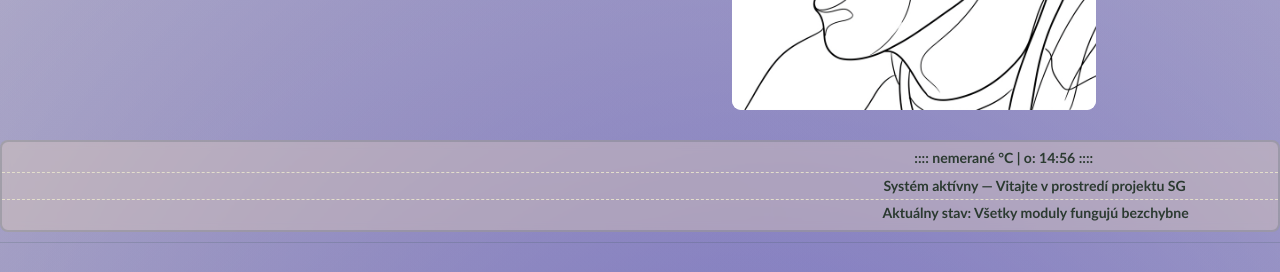
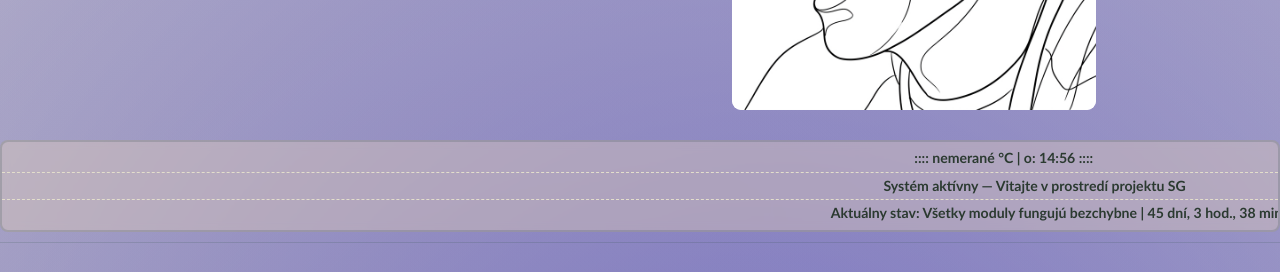
Before and after one commit to GabrielStromp/strompgabriel-web, a plain HTML site: page index.html in a window 1280 px wide. Shown: the part 459-731 px from the top of the page. Drawn offline with Linux system fonts and the light colour scheme; no server answers.

Commit message:
doplnenei posuv txt a čas

```diff
--- a/index.html
+++ b/index.html
@@ -58,7 +58,7 @@
         <!-- 3. Riadok: Voľný / Pripravený na ďalšie dáta -->
         <div class="ticker-row">
             <div class="ticker-content">
-                Aktuálny stav: Všetky moduly fungujú bezchybne
+                Aktuálny stav: Všetky moduly fungujú bezchybne | <span id="silvester-countdown">Načítavam čas...</span> |
             </div>
         </div>
     </section>
@@ -267,17 +267,41 @@
                     document.getElementById('temp-value').innerText = "nemerané";
                 });
         }
-
-
-
-
-
-
         // Spustenie odpočtu každú 1 sekundu
         setInterval(updateCountdown, 1000);
-
         // Počiatočné načítanie hodnoty pri štarte
         fetchNewTemperature();
+
+        function spustitOdpocitavanieNaSilvestra() {
+            // Definícia cieľového času: 31. december 2026, 23:59:59
+            const cielovyCas = new Date("2026-12-31T23:59:59").getTime();
+
+            function aktualizujCas() {
+                const teraz = new Date().getTime();
+                const zostavaCasu = cielovyCas - teraz;
+
+                if (zostavaCasu > 0) {
+                    // Výpočet dní, hodín, minút a sekúnd
+                    const dni = Math.floor(zostavaCasu / (1000 * 60 * 60 * 24));
+                    const hodiny = Math.floor((zostavaCasu % (1000 * 60 * 60 * 24)) / (1000 * 60 * 60));
+                    const minuty = Math.floor((zostavaCasu % (1000 * 60 * 60)) / (1000 * 60));
+                    const sekundy = Math.floor((zostavaCasu % (1000 * 60)) / 1000);
+
+                    // Formátovaný výpis do tvojho elementu
+                    document.getElementById("silvester-countdown").innerText =
+                        `${dni} dní, ${hodiny} hod., ${minuty} min., ${sekundy < 10 ? '0' : ''}${sekundy} sek.`;
+                } else {
+                    document.getElementById("silvester-countdown").innerText = "Šťastný nový rok!";
+                }
+            }
+
+            // Spustiť okamžite pri načítaní (alebo po refreshi) a potom aktualizovať každú sekundu
+            aktualizujCas();
+            setInterval(aktualizujCas, 1000);
+        }
+
+        // Spustenie funkcie
+        spustitOdpocitavanieNaSilvestra();
     </script>
     <!-- MODÁLNE OKNO PRE KONTAKT -->
     <div id="contactModal" class="modal-overlay" aria-hidden="true">
```
